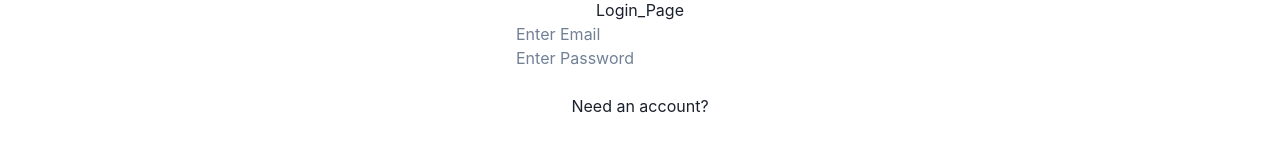
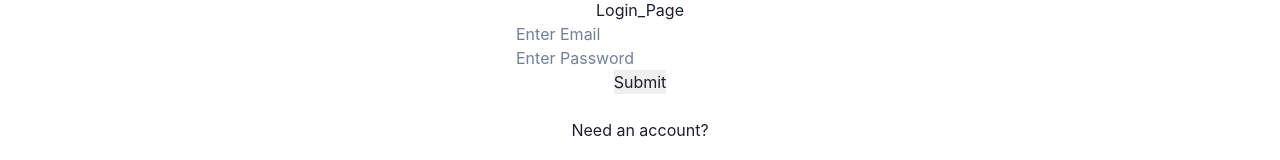
Before and after one commit to Shreyansh051/Coschedule-Clone, a React (Create React App) app in the folder coschedule/: page /Signin in a window 1280 px wide. Shown: the part 169-329 px from the top of the page. Built offline with nearby package versions, Linux system fonts and the light colour scheme; a web font is replaced by a local one.

Commit message:
Update Signin.jsx
ok

```diff
--- a/coschedule/src/pages/Signin.jsx
+++ b/coschedule/src/pages/Signin.jsx
@@ -52,6 +52,7 @@ const Signin = () => {
           required
         />
         <br />
+        <input type="submit" onClick={loginUser} />
       </form>
       <br />
       <NavLink to="/Signup">Need an account?</NavLink>
```
